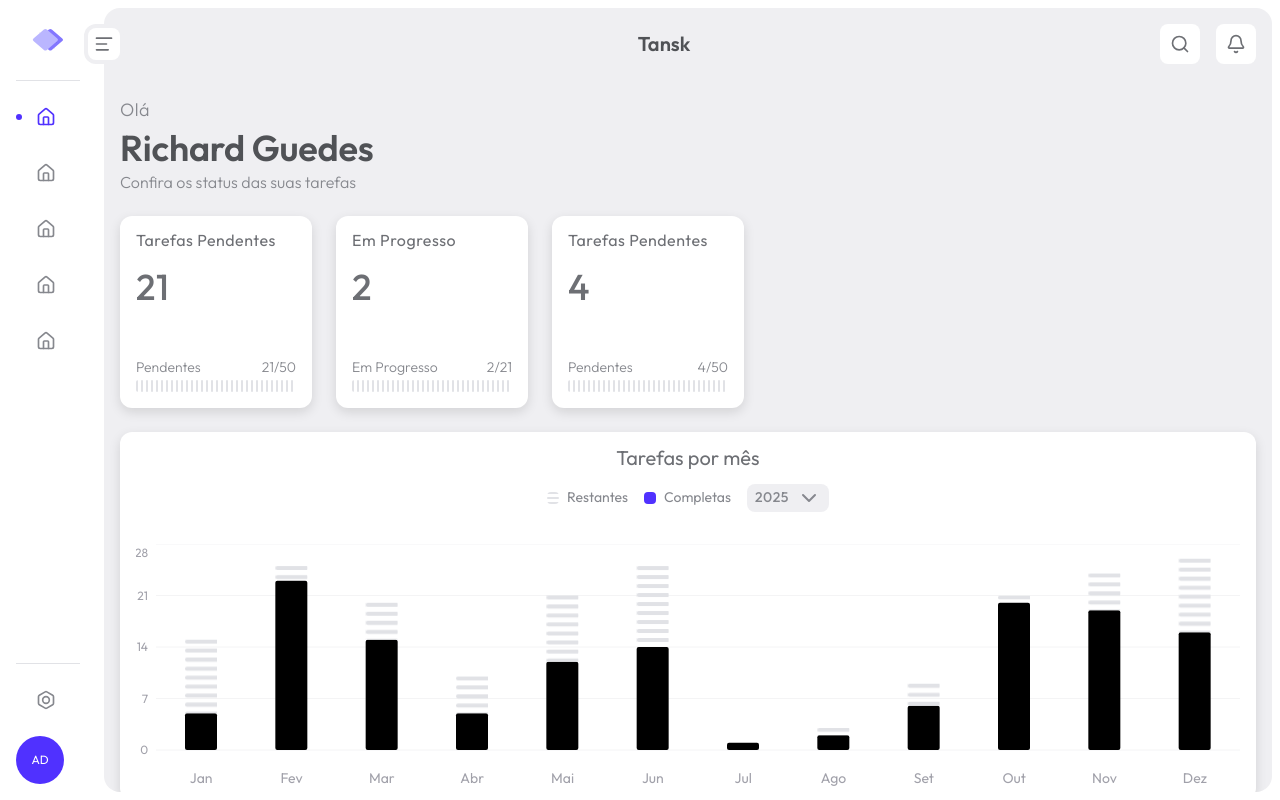
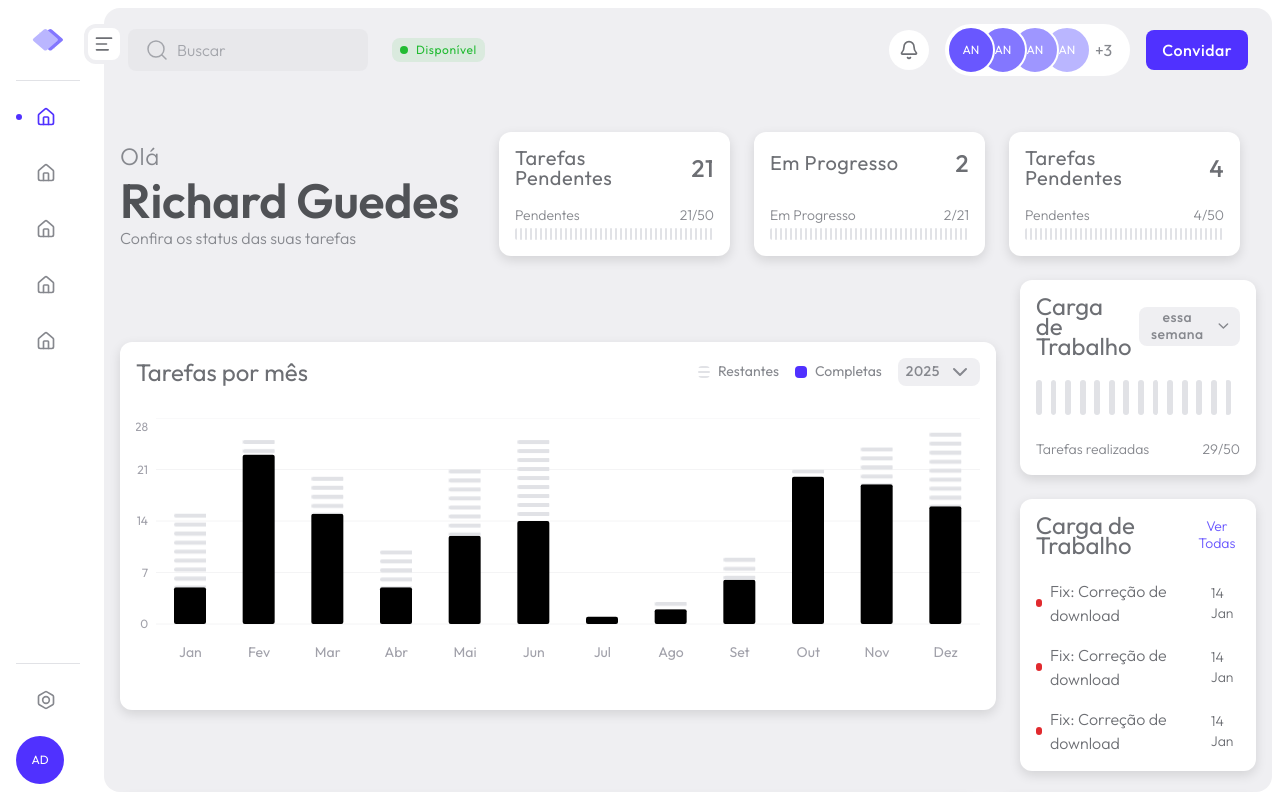
Before and after one commit to RodolfoAmorim/task-manager, a Next.js app: page /dashboard in a window 1280 px wide. Built offline with nearby package versions, Linux system fonts and the light colour scheme.

Commit message:
feat: dashboard responsivo

```diff
--- a/src/app/(root)/dashboard/page.tsx
+++ b/src/app/(root)/dashboard/page.tsx
@@ -1,4 +1,3 @@
-import { DonutChart } from "@/components/charts/donut-chart";
 import { StackedBarChart } from "@/components/charts/stacked-bar-chart";
 import { KpiCard } from "@/components/ui/kpi-card";
 import { LastTasksTable } from "@/features/dashboard/last-tasks-table";
@@ -21,30 +20,17 @@ const data = [
   { name: "Dez", valueA: 16, valueB: 10 },
 ];
 
-const chartData = [
-  { name: "Críticas", value: 15, color: "#1e1b4b" }, // Azul escuro
-  { name: "Alta", value: 20, color: "#dc2626" }, // Vermelho
-  { name: "Média", value: 35, color: "#f59e0b" }, // Laranja
-  { name: "Baixa", value: 25, color: "#22c55e" }, // Verde
-  { name: "Leve", value: 5, color: "#e5e7eb" }, // Cinza claro
-];
-
-const centerInfo = {
-  value: 20,
-  label: "Alta",
-};
-
 export default function DashboardPage() {
   return (
     <div className="w-full p-4">
       <section className="w-full">
-        <div className="w-full">
-          <div className="w-full space-y-1 leading-tight lg:flex-1">
-            <p className="tracking-05px text-lg font-light text-gray-700">
+        <div className="w-full lg:flex lg:items-center lg:justify-between lg:gap-10">
+          <div className="w-full space-y-1 leading-tight lg:w-auto lg:flex-1 xl:max-w-fit xl:flex-auto">
+            <p className="tracking-05px text-lg font-light text-gray-700 xl:text-2xl">
               Olá
             </p>
 
-            <h2 className="-tracking-025px text-4xl font-semibold">
+            <h2 className="-tracking-025px text-4xl font-semibold xl:text-5xl">
               Richard Guedes
             </h2>
 
@@ -53,7 +39,7 @@ export default function DashboardPage() {
             </p>
           </div>
 
-          <div className="no-scrollbar -ml-4 flex w-[calc(100%+32px)] items-center justify-start gap-6 overflow-x-auto px-4 py-6">
+          <div className="no-scrollbar -ml-4 flex w-[calc(100%+32px)] items-center justify-start gap-6 overflow-x-auto px-4 py-6 lg:w-auto lg:max-w-fit xl:max-w-none xl:flex-1">
             <KpiCard
               title="Tarefas Pendentes"
               value={21}
@@ -77,8 +63,8 @@ export default function DashboardPage() {
           </div>
         </div>
 
-        <div className="flex w-full flex-col items-center justify-start gap-6">
-          <div className="w-full">
+        <div className="flex w-full flex-col items-center justify-start gap-6 xl:flex-row">
+          <div className="w-full xl:max-w-219">
             <StackedBarChart
               title="Tarefas por mês"
               legendA="Completas"
@@ -87,14 +73,14 @@ export default function DashboardPage() {
             />
           </div>
 
-          <div className="flex w-full flex-col items-center justify-start gap-6">
+          <div className="flex w-full flex-col items-center justify-start gap-6 xl:w-auto xl:flex-1">
             <WorkloadCard />
 
             <RecentActivitiesCard />
           </div>
         </div>
 
-        <div className="mt-6 w-full space-y-6">
+        <div className="mt-6 w-full space-y-6 xl:flex xl:items-stretch xl:justify-between xl:gap-6 xl:space-y-0">
           <LastTasksTable />
 
           <PriorityTasksChart />
--- a/src/app/globals.css
+++ b/src/app/globals.css
@@ -130,6 +130,12 @@
     line-height: 1.25rem;
     color: var(--color-gray-800);
   }
+
+  @media screen and (min-width: 1024px) {
+    .card-title {
+      font-size: 1.5rem;
+    }
+  }
 }
 
 * {
--- a/src/components/charts/stacked-bar-chart.tsx
+++ b/src/components/charts/stacked-bar-chart.tsx
@@ -42,7 +42,7 @@ export function StackedBarChart({
 
   return (
     <div className={cn("card h-92 w-full", className)}>
-      <header className="mb-8 flex flex-col items-center justify-center gap-4 text-center">
+      <header className="mb-8 flex flex-col items-center justify-center gap-4 text-center lg:flex-row lg:justify-between">
         <h2 className="card-title text-xl">{title}</h2>
 
         <div className="flex flex-wrap items-center justify-center gap-4 text-sm leading-tight text-gray-700">
--- a/src/components/ui/avatar.tsx
+++ b/src/components/ui/avatar.tsx
@@ -1,10 +1,18 @@
+import { cn } from "@/utils/cn";
+
 interface AvatarProps {
   name: string;
+  className?: string;
 }
 
-export function Avatar({ name }: AvatarProps) {
+export function Avatar({ name, className }: AvatarProps) {
   return (
-    <div className="inline-flex size-8 items-center justify-center rounded-full bg-purple-600 text-center text-xs text-white lg:size-12">
+    <div
+      className={cn(
+        "inline-flex size-8 items-center justify-center rounded-full bg-purple-600 text-center text-xs text-white lg:size-12",
+        className,
+      )}
+    >
       {name.toUpperCase().slice(0, 2)}
     </div>
   );
--- a/src/components/ui/button.tsx
+++ b/src/components/ui/button.tsx
@@ -13,6 +13,7 @@ const buttonVariants = cva(
           "border border-purple-600 text-purple-600 hover:bg-purple-600 hover:text-white",
       },
       size: {
+        sm: "h-10 text-base",
         md: "h-12 text-base",
         lg: "h-14 text-lg",
         icon: "size-10 p-0 [&>svg]:size-5",
--- a/src/components/ui/header.tsx
+++ b/src/components/ui/header.tsx
@@ -1,19 +1,74 @@
 import { SearchIcon, BellIcon } from "lucide-react";
 import { Button } from "./button";
+import { Input } from "../form/input";
+import { Avatar } from "./avatar";
 
 export function Header() {
   return (
-    <header className="flex items-center justify-end gap-4 py-4 pr-4 pl-20">
-      <h1 className="flex-1 text-center text-xl font-semibold text-gray-900">
+    <header className="flex items-center justify-end gap-4 py-4 pr-4 pl-20 lg:gap-4 lg:px-6">
+      <div className="hidden items-center justify-start gap-6 lg:flex lg:flex-1">
+        <Input.Root className="max-w-60">
+          <Input.Icon icon={SearchIcon} />
+          <Input.Field
+            type="text"
+            id="search"
+            name="search"
+            placeholder="Buscar"
+          />
+        </Input.Root>
+
+        <div
+          className={
+            "text-success bg-success/10 inline-flex items-center gap-2 rounded-lg px-2 py-1"
+          }
+        >
+          <span className="size-2 rounded-full bg-current" />
+
+          <span className="text-xs tracking-wider">Disponível</span>
+        </div>
+      </div>
+
+      <h1 className="flex-1 text-center text-xl font-semibold text-gray-900 lg:hidden">
         Tansk
       </h1>
 
-      <Button size={"icon"} variant={"ghost"}>
+      <Button size={"icon"} variant={"ghost"} className="lg:hidden">
         <SearchIcon />
       </Button>
 
-      <Button size={"icon"} variant={"ghost"}>
+      <Button
+        size={"icon"}
+        variant={"ghost"}
+        className="lg:size-10 lg:rounded-full"
+      >
         <BellIcon />
+      </Button>
+
+      <div className="hidden items-center justify-center rounded-full bg-white p-0.5 lg:flex">
+        <div className="flex items-center">
+          <Avatar
+            name="Ana Caroline"
+            className="z-4 size-10 border-2 border-white bg-purple-500"
+          />
+          <Avatar
+            name="Ana Caroline"
+            className="z-3 -ml-4 size-10 border-2 border-white bg-purple-400"
+          />
+          <Avatar
+            name="Ana Caroline"
+            className="z-2 -ml-4 size-10 border-2 border-white bg-purple-300"
+          />
+          <Avatar
+            name="Ana Caroline"
+            className="z-1 -ml-4 size-10 border-2 border-white bg-purple-200"
+          />
+        </div>
+
+        <span className="inline-block pr-4 pl-1 text-gray-700">+3</span>
+      </div>
+
+      <Button size={"sm"} className="hidden lg:flex">
+        Convidar
       </Button>
     </header>
   );
--- a/src/components/ui/kpi-card.tsx
+++ b/src/components/ui/kpi-card.tsx
@@ -11,11 +11,11 @@ export function KpiCard({ title, value, subLabel, total = 100 }: KpiCardProps) {
   const percentage = Math.min(Math.round((value / total) * 100), 100);
 
   return (
-    <div className="card flex min-h-48 min-w-48 snap-start flex-col items-start justify-between gap-4 px-4 py-6">
-      <div className="flex flex-col items-start justify-start space-y-4 text-gray-800">
-        <h3 className="tracking-05px leading-none">{title}</h3>
+    <div className="card flex min-h-48 min-w-48 snap-start flex-col items-start justify-between gap-4 px-4 py-6 lg:min-h-31 xl:flex-1">
+      <div className="flex w-full flex-col items-start justify-start space-y-4 text-gray-800 xl:flex-row xl:items-center xl:justify-between xl:gap-4 xl:space-y-0">
+        <h3 className="tracking-05px leading-none xl:text-xl">{title}</h3>
 
-        <span className="tracking-05px text-4xl leading-tight font-medium">
+        <span className="tracking-05px text-4xl leading-tight font-medium xl:text-2xl">
           {value}
         </span>
       </div>
--- a/src/features/dashboard/last-tasks-table.tsx
+++ b/src/features/dashboard/last-tasks-table.tsx
@@ -56,7 +56,7 @@ export function LastTasksTable() {
   ];
 
   return (
-    <div className="card w-full space-y-6">
+    <div className="card w-full space-y-6 xl:w-auto xl:max-w-219">
       <div className="flex w-full items-center justify-between gap-2">
         <h1 className="card-title text-lg">Lista de Tarefas</h1>
 
--- a/src/features/dashboard/priority-tasks-card.tsx
+++ b/src/features/dashboard/priority-tasks-card.tsx
@@ -13,7 +13,7 @@ const chartData = [
 
 export function PriorityTasksChart() {
   return (
-    <div className="card w-full space-y-6">
+    <div className="card w-full space-y-6 xl:w-auto xl:flex-1">
       <div className="mb-6 flex items-center justify-between">
         <h3 className="card-title text-lg">Tarefas por Prioridades</h3>
 
```
